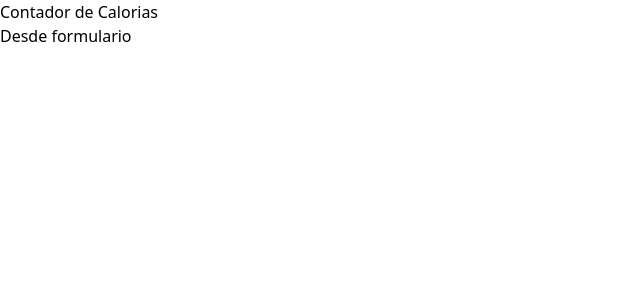
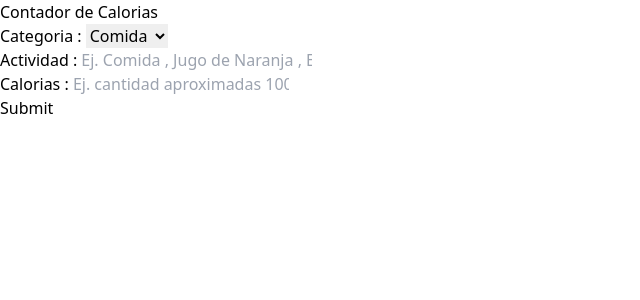
Before and after one commit to Franklin-Gomez/calorie-tracker, a React (Vite) app: page / in a window 1280 px wide. Shown: the top 300 px of the page, without its empty margins (0-640 px from the left). Built offline with nearby package versions, Linux system fonts and the light colour scheme.

Commit message:
add form inputs html

```diff
--- a/src/Components/Form.tsx
+++ b/src/Components/Form.tsx
@@ -1,7 +1,51 @@
+import { categories } from "../db/categorias"
+
 export default function Form() {
   return (
-    <div>
-        Desde formulario
-    </div>
+
+    <form action="" className='space-y-5 bg-white p-10 rounded-lg'>
+      <div className='grid grid-cols-1 gap-3'>
+        <label htmlFor='category'> Categoria : </label>
+        <select className=' border border-slate-300 p-2 rounded-lg w-full bg-white' id='category'>
+
+          { categories.map( ( categoria ) => (
+            <option
+              key={categoria.id}
+              value={categoria.id}
+            >
+              { categoria.name }
+            </option>
+
+          ))}
+
+        </select>
+
+        <div className="grid grid-cols-1 gap-3">
+          <label htmlFor="activity" className="font-bold "> Actividad : </label>
+
+          <input
+            id="activity"
+            type="text"
+            className="border border-slate-300 p-2 rounded-lg"
+            placeholder="Ej. Comida , Jugo de Naranja , Ensadla , Ejercico , Pesas , Bicicleta"
+          />
+        </div>
+
+        <div className="grid grid-cols-1 gap-3">
+          <label htmlFor="activity" className="font-bold "> Calorias : </label>
+
+          <input
+            id="calorias"
+            type="number"
+            className="border border-slate-300 p-2 rounded-lg"
+            placeholder="Ej. cantidad aproximadas 100 , 200..."
+          />
+        </div>
+
+        <input type="submit" className="bg-gray-800 hover:bg-gray-900 w-full p-2 font-bold uppercase text-white cursor-pointer" />
+      </div>
+
+    </form>
+
   )
 }
--- /dev/null
+++ b/src/db/categorias.ts
@@ -0,0 +1,4 @@
+export const categories : Categories[]  = [
+    { id: 1, name: 'Comida'},
+    { id: 2, name: 'Ejercicio'}
+]
--- /dev/null
+++ b/src/types/index.ts
@@ -0,0 +1,4 @@
+type Categories =  {
+    id : number ,
+    name : string
+}
```
